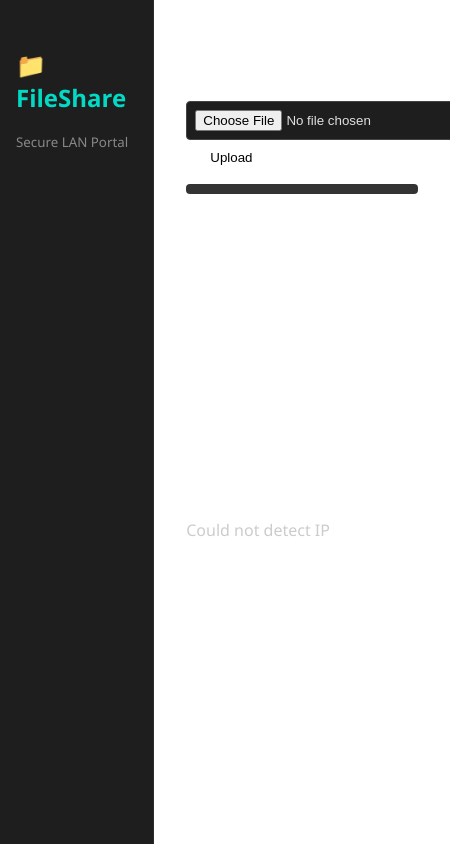
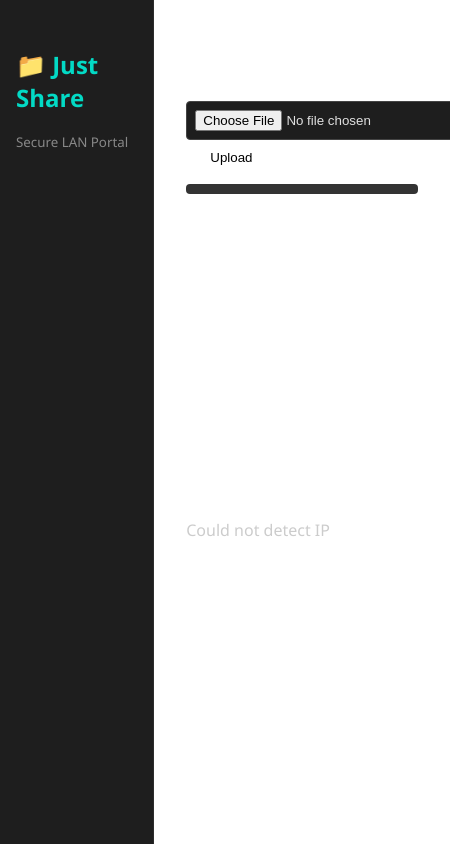
Before and after one commit to refatwashere/SimpleShare, an Electron app: page public/index.html in a window 450 px wide. Drawn offline with Linux system fonts and the light colour scheme; no server answers.

Commit message:
On branch main 	modified:   public/index.html

```diff
--- a/public/index.html
+++ b/public/index.html
@@ -100,7 +100,7 @@
 </head>
 <body>
   <div class="sidebar">
-    <h1>📁 FileShare</h1>
+    <h1>📁 Just Share</h1>
     <small>Secure LAN Portal</small>
   </div>
 
```
